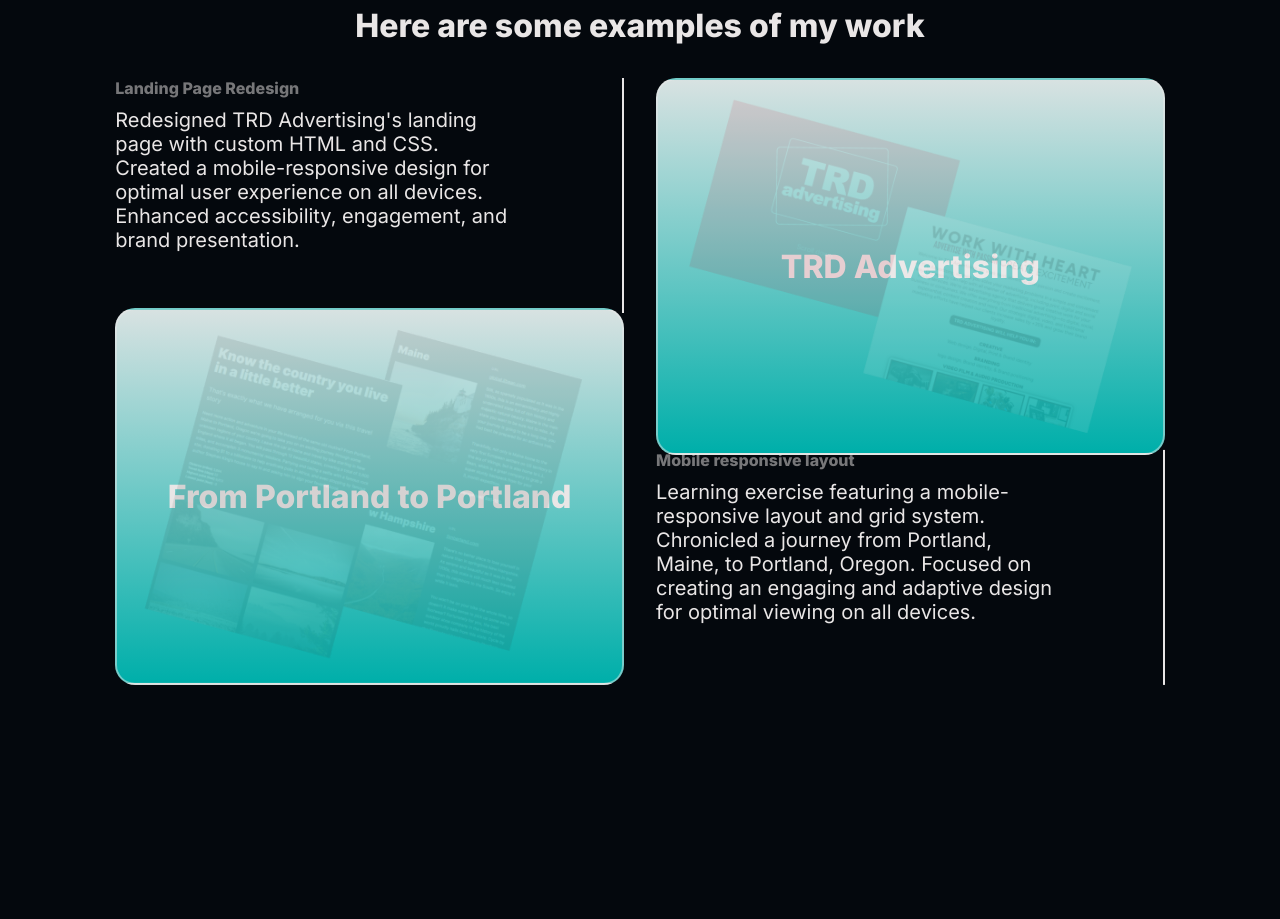
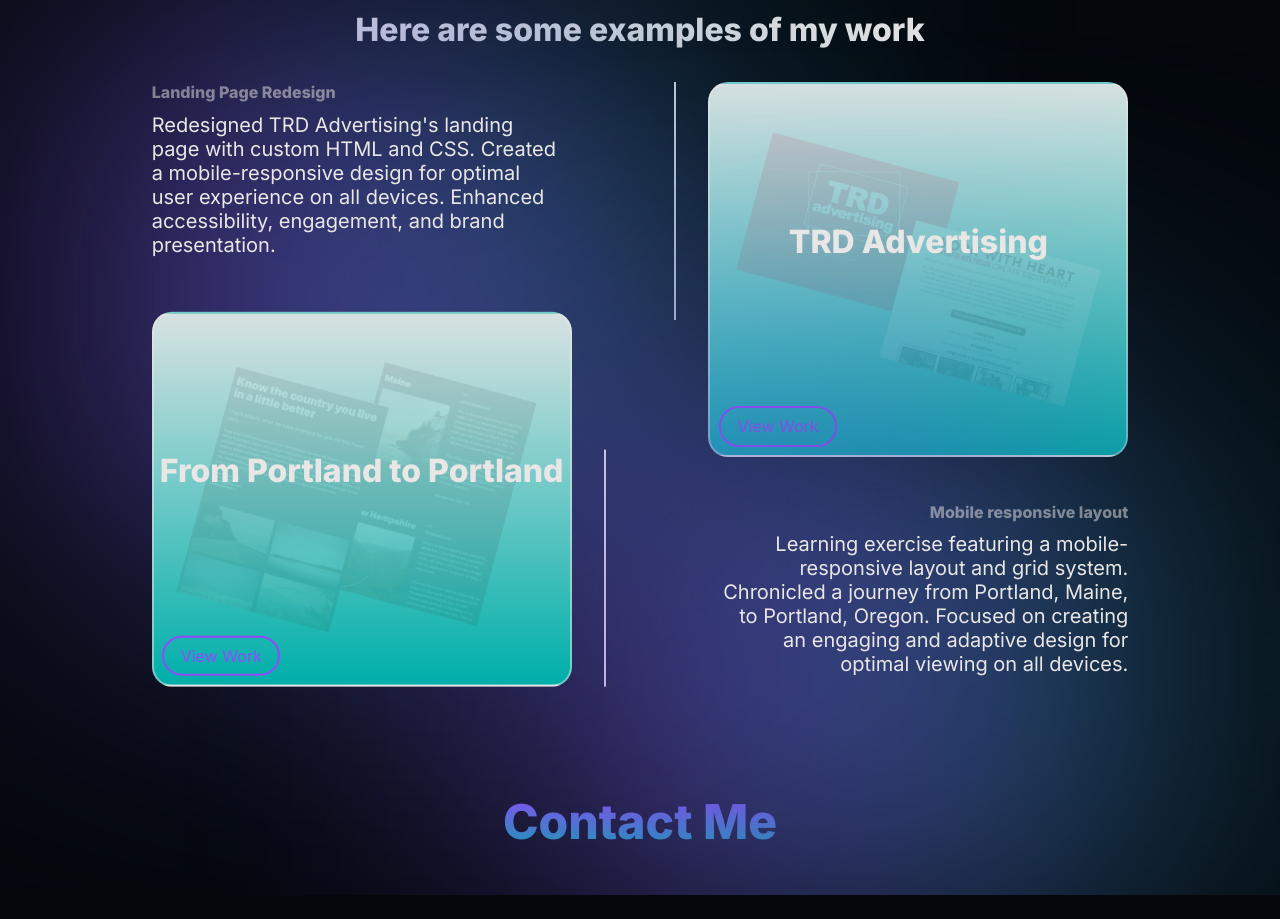
Before and after one commit to oinsur/portfoliosite, a plain HTML site: page index.html in a window 1280 px wide. Shown: the part 1949-2868 px from the top of the page. After the commit the page ends 2844 px from the top, so only its background shows below. Drawn offline with Linux system fonts and the light colour scheme.

Commit message:
comment container heading setup

```diff
--- a/index.html
+++ b/index.html
@@ -104,25 +104,35 @@
                 <div class="portfolio__cards">
                     <div class="portfolio__card">
                         <div class="portfolio__card_text">
+                            <div class="gradient"></div>
                             <h3 class="portfolio__card_heading">Landing Page Redesign</h3>
                             <p class="portfolio__card_desc">Redesigned TRD Advertising's landing page with custom HTML and CSS. Created a mobile-responsive design for optimal user experience on all devices. Enhanced accessibility, engagement, and brand presentation.</p>
                         </div>
                         <div class="portfolio__card_work">
                             <h3 class="portfolio__card_title">TRD Advertising</h3>
+                            <div class="portfolio__card_cta">View Work</div>
                             <img src="images/TRD-card.webp" alt="TRD Advertising">
                         </div>
                     </div>
                     <div class="portfolio__card">
                         <div class="portfolio__card_text">
+                            <div class="gradient"></div>
                             <h3 class="portfolio__card_heading">Mobile responsive layout</h3>
                             <p class="portfolio__card_desc">Learning exercise featuring a mobile-responsive layout and grid system. Chronicled a journey from Portland, Maine, to Portland, Oregon. Focused on creating an engaging and adaptive design for optimal viewing on all devices.</p>
                         </div>
                         <div class="portfolio__card_work">
                             <h3 class="portfolio__card_title">From Portland to Portland</h3>
+                            <div class="portfolio__card_cta">View Work</div>
                             <img src="images/travel-card.webp" alt="From Portland to Portland">
                         </div>
                     </div>
                 </div>
+            </section>
+            <div class="separator-bar">
+                <!-- <img src="images/mouse.webp" alt="mouse icon" class="mouse-icon"> -->
+            </div>
+            <section class="contact">
+                <h2>Contact Me</h2>
             </section>
         </main>
         <footer></footer>
--- a/styles.css
+++ b/styles.css
@@ -255,8 +255,12 @@
     background: transparent;
 }
 
-.services, .portfolio {
+.services, .portfolio, .contact {
     flex-direction: column;
+}
+
+.separator-bar:last-of-type {
+    margin-top: -8%;
 }
 
 .services {
@@ -283,6 +287,8 @@
     align-items: center;
     justify-content: space-around;
     background: linear-gradient(180deg, rgba(0, 175, 170, 0.50) 0%, rgba(151, 71, 255, 0.50) 100%);
+    border: 2px solid #e9e6e67d;
+    box-shadow: 20px 20px 10px 0px rgba(0, 0, 0, 0.25);
     backdrop-filter: blur(25px);
     border-radius: 20px;
     margin: 2% 0;
@@ -353,6 +359,7 @@
 }
 
 .portfolio__card_text {
+    position: relative;
     width: 50%;
     border-right: 2px solid;
     display: flex;
@@ -364,6 +371,7 @@
 .portfolio__card_heading {
     font-size: 1rem;
     color: rgba(233, 230, 230, 0.50);
+    z-index: 1;
 }
 
 .portfolio__card_desc {
@@ -374,14 +382,16 @@
     margin: 2% 0;
     padding: 0 21% 10% 0;
     /* border: 2px solid; */
+    z-index: 1;
 }
 
 .portfolio__card_work {
-    width: 50%;
+    width: 40%;
     background: linear-gradient(0deg, #00AFAA 0.52%, #E9E6E6 108.12%);
     border: 2px solid #e9e6e67d;
     border-radius: 20px;
     display: flex;
+    flex-direction: column;
     align-items: center;
     justify-content: center;
     position: relative;
@@ -391,6 +401,7 @@
     color: #E9E6E6;
     font-size: 2rem;
     padding: 33% 0;
+    z-index: 1;
 }
 
 .portfolio__card_work img {
@@ -400,6 +411,37 @@
     top: auto;
     left: 0;
     padding: 4%;
+}
+
+.portfolio__card:nth-of-type(2) .portfolio__card_text {
+    align-items: flex-end;
+    border: none;
+    border-left: 2px solid;
+}
+
+.portfolio__card:nth-of-type(2) .portfolio__card_desc {
+    text-align: right;
+    padding: 0 0 0 21%;
+}
+
+.portfolio__card:nth-of-type(2) .portfolio__card_heading {
+    padding-top: 10%;
+}
+
+.portfolio__card_text .gradient {
+    position: absolute;
+    top: 0;
+    right: 0;
+    z-index: 0;
+}
+
+.portfolio__card_cta {
+    align-self: flex-start;
+    padding: 2% 4%;
+    border: 2px solid #9747FF;
+    color: #9747FF;
+    margin: 2%;
+    border-radius: 20px;
 }
 
 /* Animations */
```
